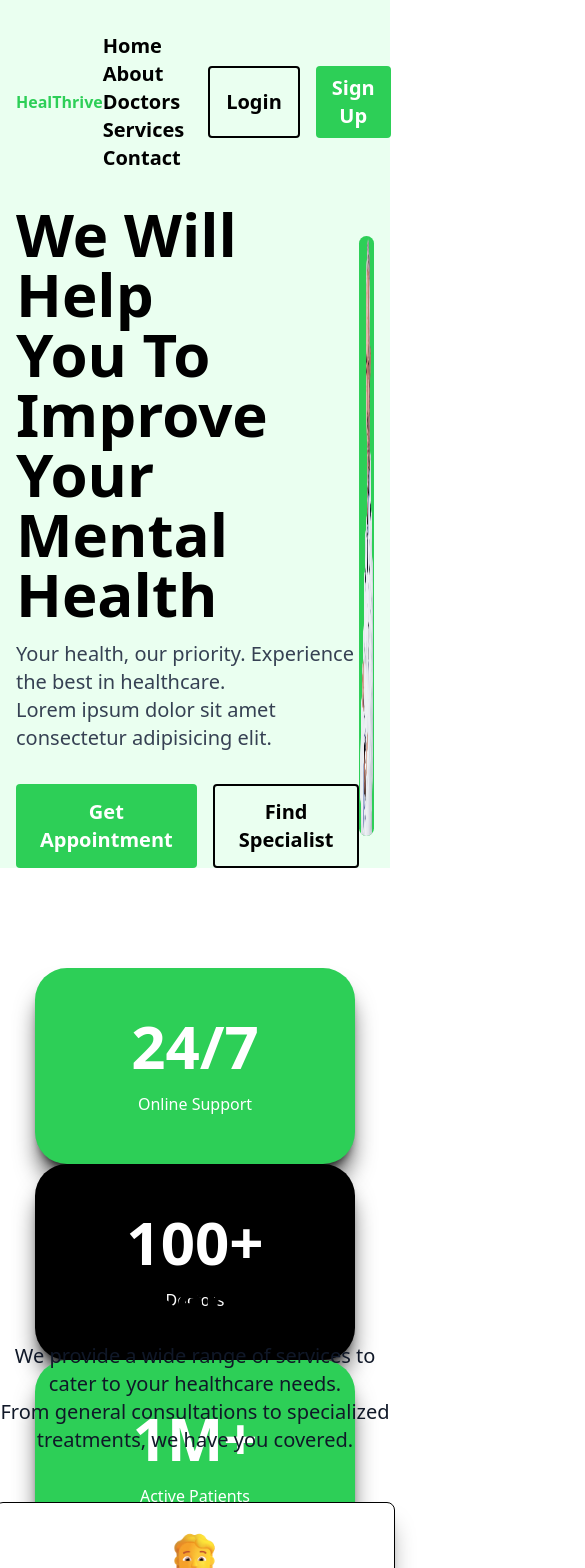
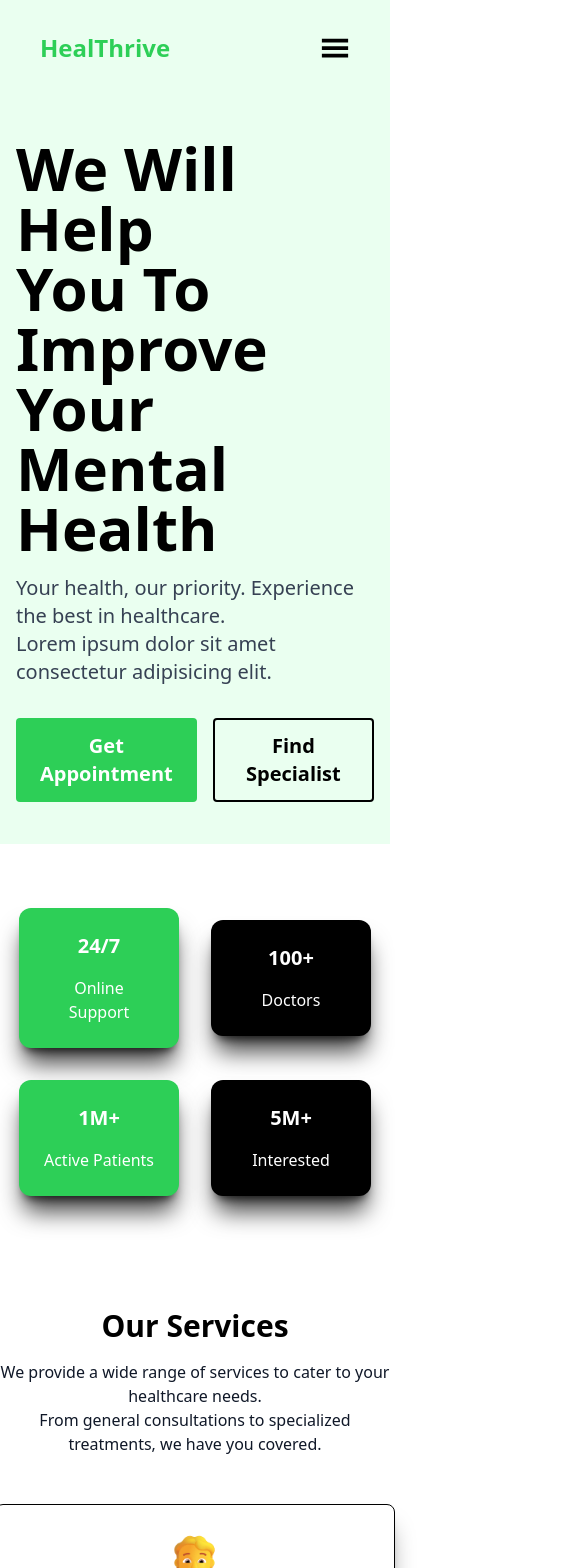
Before and after one commit to Hrushikeshj26/HealThrive, a React (Vite) app in the folder HealThrive/: page / in a window 390 px wide. Shown: the top 1568 px of the page, 585 px wide, since content can reach past the window. Built offline with nearby package versions, Linux system fonts and the light colour scheme.

Commit message:
made it responsive

```diff
--- a/HealThrive/src/App.jsx
+++ b/HealThrive/src/App.jsx
@@ -11,24 +11,24 @@ import Footer from './components/Footer'
 
 function App() {
   return (
-      <div className="w-full min-h-screen">
-        <div className='bg-[#EAFFF0] min-h-[100dvh] w-full px-4 md:px-28 flex flex-col justify-center items-center'>
+      <div className="w-full min-h-screen flex flex-col ">
+        <div className='bg-[#EAFFF0] min-h-[100dvh] px-4 md:px-28 flex flex-col justify-center items-center'>
           <Header />
           <Hero />
         </div>
         <Dashbox />
-        <div className='max-h-[55rem] bg-white flex flex-col justify-center items-center '>
-          <h1 className='text-center text-5xl font-bold mt-12'>Our Services</h1>
-          <p className='text-center text-xl text-gray-900 mt-4'>We provide a wide range of services to cater to your healthcare needs. <br />
+        <div className='md:max-h-[55rem] bg-white flex flex-col justify-center items-center '>
+          <h1 className='text-center text-3xl md:text-5xl font-bold mt-12'>Our Services</h1>
+          <p className='text-center md:text-xl text-gray-900 mt-4'>We provide a wide range of services to cater to your healthcare needs. <br />
           From general consultations to specialized treatments, we have you covered.</p>
             <Services />
         </div>
-        <div className='h-[30rem] w-full text-white flex flex-col justify-center items-center my-16'>
+        <div className='h-[30rem] hidden md:w-full text-white md:flex flex-col justify-center items-center my-16'>
            <Getappo />
         </div>
         <Testimonials/>
         <About/>
-        <Contact/>
+        <Contact />
         <Footer/>
       </div>
   )
--- a/HealThrive/src/components/About.jsx
+++ b/HealThrive/src/components/About.jsx
@@ -4,8 +4,8 @@ import aboutImg from '../assets/Rectangle 15.jpg'
 
 function About() {
   return (
-    <div className="flex flex-col items-center justify-center min-h-screen p-8">
-      <h1 className="text-5xl font-bold mb-6 text-center">Why Should you take our services</h1>
+    <div className="flex flex-col items-center justify-center min-h-screen p-8" id="about">
+      <h1 className="text-3xl md:text-5xl font-bold mb-6 text-center">Why Should you take our services</h1>
       <p className="text-lg text-gray-600 mb-10 text-center max-w-2xl">
         HealThrive is dedicated to providing exceptional healthcare services. Our team of experienced professionals is committed to your well-being, offering personalized care and support.
       </p>
--- a/HealThrive/src/components/Contact.jsx
+++ b/HealThrive/src/components/Contact.jsx
@@ -2,8 +2,8 @@ import React from 'react'
 
 function Contact() {
   return (
-    <div className="flex flex-col items-center justify-center min-h-screen p-8  ">
-        <div className="bg-black rounded-3xl p-18 w-full max-w-6xl flex gap-16 text-white shadow-xl/85 shadow-gray-900">
+    <div className="flex flex-col items-center justify-center h-[50rem] md:min-h-screen md:p-8 p-2 w-full" id="contact">
+        <div className="bg-black rounded-3xl p-8 md:p-18 w-full md:max-w-6xl flex md:flex-row flex-col gap-16 text-white shadow-xl/85 shadow-gray-900">
             <div className="w-full mb-8">
                 <p className="mb-6 text-gray-300">Need a doctor’s counsealing?</p>
                 <h1 className='text-4xl font-bold'>Request a Call Back <br /> Today Now</h1>
--- a/HealThrive/src/components/Dashbox.jsx
+++ b/HealThrive/src/components/Dashbox.jsx
@@ -2,21 +2,21 @@ import React from 'react'
 
 function Dashbox() {
   return (
-    <div className="flex flex-wrap items-center justify-center py-25 w-full ">
-        <div className="bg-[#2DCF57] shadow-xl/75 rounded-4xl mx-4 p-12 w-[20rem] text-center text-white cursor-pointer hover:scale-105 transition-transform duration-300">
-            <h2 className='font-bold text-6xl pb-4'>24/7</h2>
+    <div className="flex flex-wrap items-center justify-center py-12 md:py-25 w-full bg-white">
+        <div className="bg-[#2DCF57] shadow-xl/75 rounded-xl md:rounded-4xl m-4 p-6 w-40 md:p-12 md:w-[20rem] text-center text-white cursor-pointer hover:scale-105 transition-transform duration-300">
+            <h2 className='font-bold text-xl md:text-6xl pb-4'>24/7</h2>
             <p>Online Support</p>
         </div>
-        <div className="bg-black shadow-xl/75 rounded-4xl mx-4 p-12 w-[20rem] text-center text-white cursor-pointer hover:scale-105 transition-transform duration-300">
-            <h2 className='font-bold text-6xl pb-4'>100+</h2>
+        <div className="bg-black shadow-xl/75 rounded-xl md:rounded-4xl m-4 p-6 w-40 md:p-12 md:w-[20rem] text-center text-white cursor-pointer hover:scale-105 transition-transform duration-300">
+            <h2 className='font-bold text-xl md:text-6xl pb-4'>100+</h2>
             <p>Doctors</p>
         </div>
-        <div className="bg-[#2DCF57] shadow-xl/75 rounded-4xl mx-4 p-12 w-[20rem] text-center text-white cursor-pointer hover:scale-105 transition-transform duration-300">
-            <h2 className='font-bold text-6xl pb-4'>1M+</h2>
+        <div className="bg-[#2DCF57] shadow-xl/75 rounded-xl md:rounded-4xl m-4 p-6 w-40 md:p-12 md:w-[20rem] text-center text-white cursor-pointer hover:scale-105 transition-transform duration-300">
+            <h2 className='font-bold text-xl md:text-6xl pb-4'>1M+</h2>
             <p>Active Patients</p>
         </div>
-        <div className="bg-black shadow-xl/75 rounded-4xl mx-4 p-12 w-[20rem] text-center text-white cursor-pointer hover:scale-105 transition-transform duration-300">
-            <h2 className='font-bold text-6xl pb-4'>5M+</h2>
+        <div className="bg-black shadow-xl/75 rounded-xl md:rounded-4xl m-4 p-6 w-40 md:p-12 md:w-[20rem] text-center text-white cursor-pointer hover:scale-105 transition-transform duration-300">
+            <h2 className='font-bold text-xl md:text-6xl pb-4'>5M+</h2>
             <p>Interested</p>
         </div>
     </div>
--- a/HealThrive/src/components/Footer.jsx
+++ b/HealThrive/src/components/Footer.jsx
@@ -3,10 +3,10 @@ import { FaFacebook, FaLinkedin, FaInstagram, FaTwitter } from "react-icons/fa";
 
 function Footer() {
   return (
-    <footer className="bg-[#EAFFF0] text-white py-8 flex flex-col items-center w-full">
-     <div className="flex flex-row items-start w-full max-w-6xl">
+    <footer className="bg-[#EAFFF0] text-white py-8 px-8 md:px-0 flex flex-col items-center w-full h-full">
+     <div className="flex flex-col md:flex-row items-start w-full max-w-6xl">
         <div className="flex flex-col items-start w-full">
-            <h2 className="text-2xl font-bold mb-4 text-[#2DCF57]">HealThrive</h2>
+            <h2 className="text-2xl font-bold mb-4 text-[#2DCF57]"><a href="home">HealThrive</a></h2>
             <p className="text-gray-600 w-full md:w-3/4">
                 Your health is our priority. We are committed to providing the best healthcare services to help you thrive. Our team of dedicated professionals is here to support you on your journey to better health.
             </p>
@@ -53,9 +53,12 @@ function Footer() {
             </p>
         </div>
      </div>
-     <hr className="w-6xl border-gray-900 mt-16" />
+     <hr className="w-86 md:w-6xl border-gray-900 mt-16" />
      <p className="text-center text-gray-600 mt-4">
        &copy; {new Date().getFullYear()} HealThrive. All rights reserved.
+     </p>
+     <p className="text-center text-gray-600 mt-2">
+         Made with ❤️ by <a href="https://www.instagram.com/hrishi.026" className="text-[#2DCF57] hover:text-blue-500 transition-colors duration-200 font-bold" target="_blank" rel="noopener noreferrer">Hrushikesh</a>
      </p>
     </footer>
   )
--- a/HealThrive/src/components/Header.jsx
+++ b/HealThrive/src/components/Header.jsx
@@ -1,21 +1,71 @@
-import React from 'react'
+import React, { useState } from 'react'
+import { GiHamburgerMenu } from "react-icons/gi";
+import { IoClose } from "react-icons/io5"; // Optional: Close icon
+import RegisterForm from './Registration'; // Importing the registration form component
 
 function Header() {
+  const [menuOpen, setMenuOpen] = useState(false);
+  const [showRegisterForm, setShowRegisterForm] = useState(false);
+
   return (
-      <div className="flex justify-between w-full items-center py-8 ">
-        <h1 className='md:text-4xl font-bold text-[#2DCF57] cursor-pointer'>HealThrive</h1>
-        <ul className="flex flex-wrap space-x-6 font-semibold text-xl cursor-pointer">
-            <li className='hover:text-[#2DCF57]' >Home</li>
-            <li className='hover:text-[#2DCF57]' >About</li>
-            <li className='hover:text-[#2DCF57]' >Doctors</li>
-            <li className='hover:text-[#2DCF57]' >Services</li>
-            <li className='hover:text-[#2DCF57]' >Contact</li>
+    <div className="w-full px-6 py-8 relative">
+      <div className="flex justify-between items-center">
+        <h1 className='text-2xl md:text-4xl font-bold text-[#2DCF57] cursor-pointer'>HealThrive</h1>
+
+        {/* Hamburger icon */}
+        <div className="md:hidden text-3xl cursor-pointer" onClick={() => setMenuOpen(!menuOpen)}>
+          {menuOpen ? <IoClose /> : <GiHamburgerMenu />}
+        </div>
+
+        {/* Desktop Menu */}
+        <ul className="space-x-6 font-semibold text-xl cursor-pointer md:flex hidden">
+          <a href="#home"><li className='hover:text-[#2DCF57]'>Home</li></a>
+          <a href="#about"><li className='hover:text-[#2DCF57]'>About</li></a>
+          <a href="#doctors"><li className='hover:text-[#2DCF57]'>Doctors</li></a>
+          <a href="#services"><li className='hover:text-[#2DCF57]'>Services</li></a>
+          <a href="#contact"><li className='hover:text-[#2DCF57]'>Contact</li></a>
         </ul>
-        <div className="flex justify-end font-semibold ">
-          <button className="px-4 py-2 rounded text-xl border-black border-2 hover:bg-blue-300 mr-2 cursor-pointer">Login</button>
-          <button className="bg-[#2DCF57] text-white px-4 py-2 rounded ml-2 text-xl cursor-pointer">Sign Up</button>
+
+        {/* Desktop Buttons */}
+        <div className="font-semibold hidden md:flex">
+          <button className="px-4 py-2 rounded text-xl border-black border-2 hover:bg-blue-300 mr-4 cursor-pointer"
+            onClick={() => setShowRegisterForm(true)}
+          >Login</button>
+          <button className="bg-[#2DCF57] text-white px-4 py-2 rounded text-xl cursor-pointer" onClick={() => setShowRegisterForm(true)}>Sign Up</button>
         </div>
       </div>
+
+      {/* Mobile Menu */}
+      {menuOpen && (
+        <div className="md:hidden mt-6 space-y-4">
+          <ul className="flex flex-col gap-2 font-semibold text-lg items-center">
+            <a href="#home"><li className='hover:text-[#2DCF57]'>Home</li></a>
+            <a href="#about"><li className='hover:text-[#2DCF57]'>About</li></a>
+            <a href="#doctors"><li className='hover:text-[#2DCF57]'>Doctors</li></a>
+            <a href="#services"><li className='hover:text-[#2DCF57]'>Services</li></a>
+            <a href="#contact"><li className='hover:text-[#2DCF57]'>Contact</li></a>
+          </ul>
+          <div className="flex flex-col mt-4 gap-3">
+            <button className="px-4 py-2 rounded text-lg border-black border-2 hover:bg-blue-300 cursor-pointer" onClick={() => setShowRegisterForm(true)}>Login</button>
+            <button className="bg-[#2DCF57] text-white px-4 py-2 rounded text-lg cursor-pointer" onClick={() => setShowRegisterForm(true)}>Sign Up</button>
+          </div>
+        </div>
+      )}
+
+      {/* Registration Form Modal */}
+      {showRegisterForm && (
+        <div className="fixed inset-0 z-50 w-screen h-full bg-[#EAFFF0]">
+          <div className="md:p-8 rounded-lg shadow-lg w-full">
+            <RegisterForm onClose={() => setShowRegisterForm(false)}/>
+            <button
+              className="absolute top-4 right-4 text-2xl text-gray-600 hover:text-gray-800"
+              onClick={() => setShowRegisterForm(false)}
+            >
+            </button>
+          </div>
+        </div>
+      )}
+    </div>
   )
 }
 
--- a/HealThrive/src/components/Hero.jsx
+++ b/HealThrive/src/components/Hero.jsx
@@ -3,8 +3,8 @@ import heroimg from '../assets/doctorimg.png'
 
 function Hero() {
   return (
-    <div className='flex justify-between items-center m-auto w-full'>
-        <div className='flex flex-col justify-center items-start'>
+    <div className='flex justify-between items-center m-auto w-full' id='home'>
+        <div className='flex flex-col justify-center items-center md:items-start'>
             <h1 className='text-6xl font-bold'>We Will Help <br /> You To Improve <br /> Your Mental Health</h1>
             <p className='text-xl text-gray-700 mt-4'>Your health, our priority. Experience the best in healthcare. <br /> Lorem ipsum dolor sit amet consectetur adipisicing elit.</p>
             <div className='flex mt-8'>
@@ -12,7 +12,7 @@ function Hero() {
                 <button className='px-6 py-3 rounded text-xl font-semibold border-black border-2 hover:bg-[#2DCF57] hover:text-white cursor-pointer'>Find Specialist</button>
             </div>
         </div>
-        <div className='bg-[#2DCF57] w-[600px] h-[600px] rounded-full overflow-hidden sm:hidden md:block'>
+        <div className='bg-[#2DCF57] w-[600px] h-[600px] rounded-full overflow-hidden hidden md:block'>
             <img
             className='w-full h-full object-cove'
             src={heroimg}
--- /dev/null
+++ b/HealThrive/src/components/Registration.jsx
@@ -0,0 +1,57 @@
+import React, { useState } from 'react';
+import { IoClose } from 'react-icons/io5';
+
+function RegisterForm({onClose}) {
+  const [isLogin, setIsLogin] = useState(true);
+
+  return (
+    <div className="md:min-h-screen h-screen w-full bg-[#EAFFF0] p-6 flex items-center justify-center ">
+      <div className="bg-white p-28 rounded-2xl shadow-2xl w-full md:max-w-md flex flex-col items-center relative">
+        <h2 className="text-3xl font-bold text-center text-[#2DCF57] mb-6">
+          {isLogin ? 'Login' : 'Sign Up'}
+        </h2>
+
+        <form className="space-y-4 w-96 md:w-[25rem] p-6">
+          {!isLogin && (
+            <input
+              type="text"
+              placeholder="Full Name"
+              className="w-full px-4 py-2 border rounded focus:outline-none"
+            />
+          )}
+          <input
+            type="email"
+            placeholder="Email"
+            className="w-full px-4 py-2 border rounded focus:outline-none"
+          />
+          <input
+            type="password"
+            placeholder="Password"
+            className="w-full px-4 py-2 border rounded focus:outline-none"
+          />
+
+          <button className="w-full bg-[#2DCF57] text-white py-2 rounded font-semibold hover:bg-[#27b74c]">
+            {isLogin ? 'Login' : 'Sign Up'}
+          </button>
+        </form>
+
+        <p className="text-center mt-4 text-sm">
+          {isLogin ? "Don't have an account?" : 'Already have an account?'}{' '}
+          <span
+            className="text-[#2DCF57] font-semibold cursor-pointer"
+            onClick={() => setIsLogin(!isLogin)}
+          >
+            {isLogin ? 'Sign Up' : 'Login'}
+          </span>
+        </p>
+
+        <IoClose className='absolute top-5 right-5 text-3xl text-gray-600 hover:text-gray-800 cursor-pointer'
+            onClick={onClose}  // Close the form
+
+        />
+      </div>
+    </div>
+  );
+}
+
+export default RegisterForm;
--- a/HealThrive/src/components/Services.jsx
+++ b/HealThrive/src/components/Services.jsx
@@ -3,7 +3,7 @@ import servicesData from '../assets/data'
 
 function Services() {
   return (
-    <div className="flex flex-wrap justify-center items-center p-8">
+    <div className="flex flex-wrap justify-center items-center p-8" id="services">
       {servicesData.map((service, index) => (
         <div key={index} className="shadow-xl/40 bg-white border-1 rounded-lg m-4 p-6 w-[25rem] text-center hover:shadow-emerald-600 transition-shadow duration-200 cursor-pointer">
           <img src={service.photo} alt={service.title} className="w-auto h-25 mx-auto mb-4" />
```
Also changed, not shown: HealThrive/src/components/Testimonials.jsx (+18 -18 lines).
